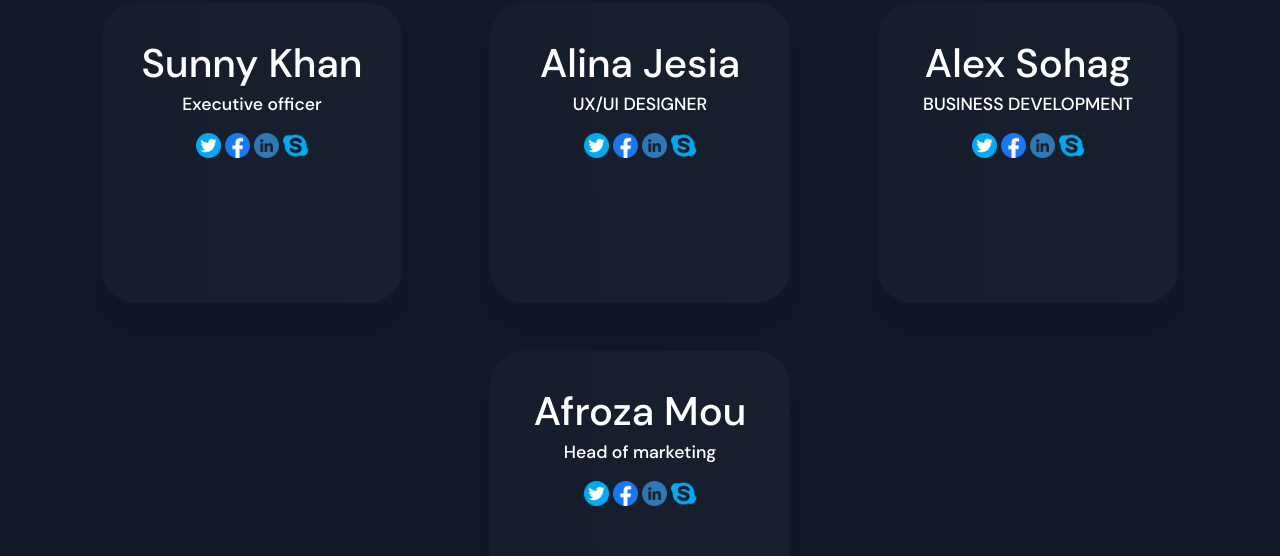
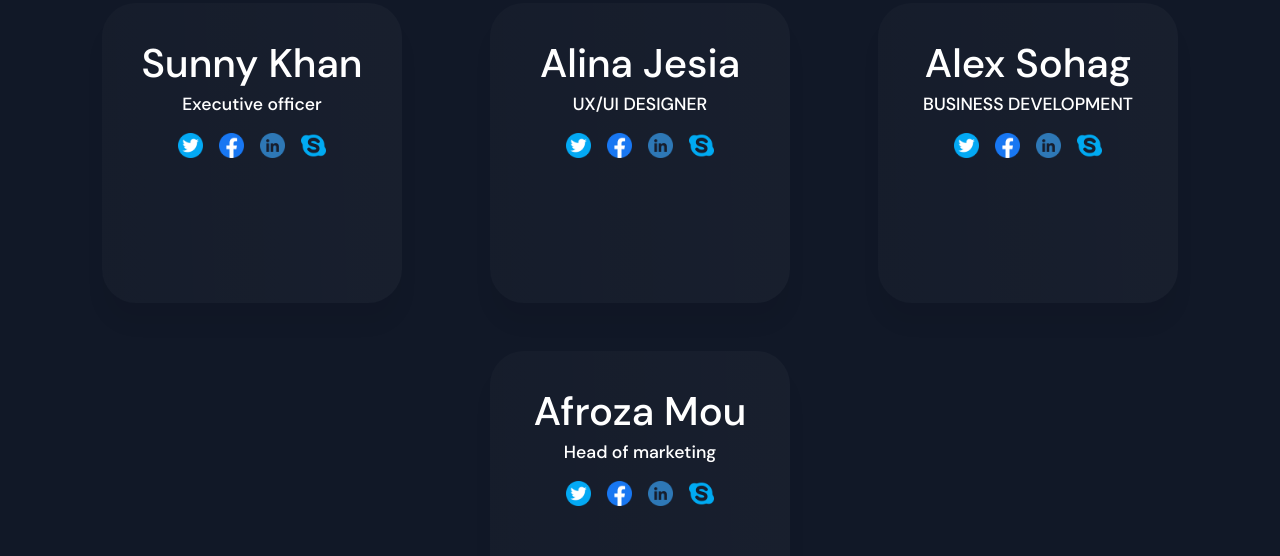
Before and after one commit to Muhammadali0082/VR-template, a plain HTML site: page index.html in a window 1280 px wide. Shown: the part 2893-3449 px from the top of the page. Drawn offline with nearby package versions, Linux system fonts and the light colour scheme.

Commit message:
added team links

```diff
--- a/scss/style.scss
+++ b/scss/style.scss
@@ -216,3 +216,13 @@
 .s-5_info{
   @extend.s_info;
 }
+
+.links{
+  display: flex;
+  justify-content: center;
+  gap: 1rem;
+
+  img{
+    cursor: pointer;
+  }
+}
```
Also changed, not shown: scss/style.css, 1 other file.
